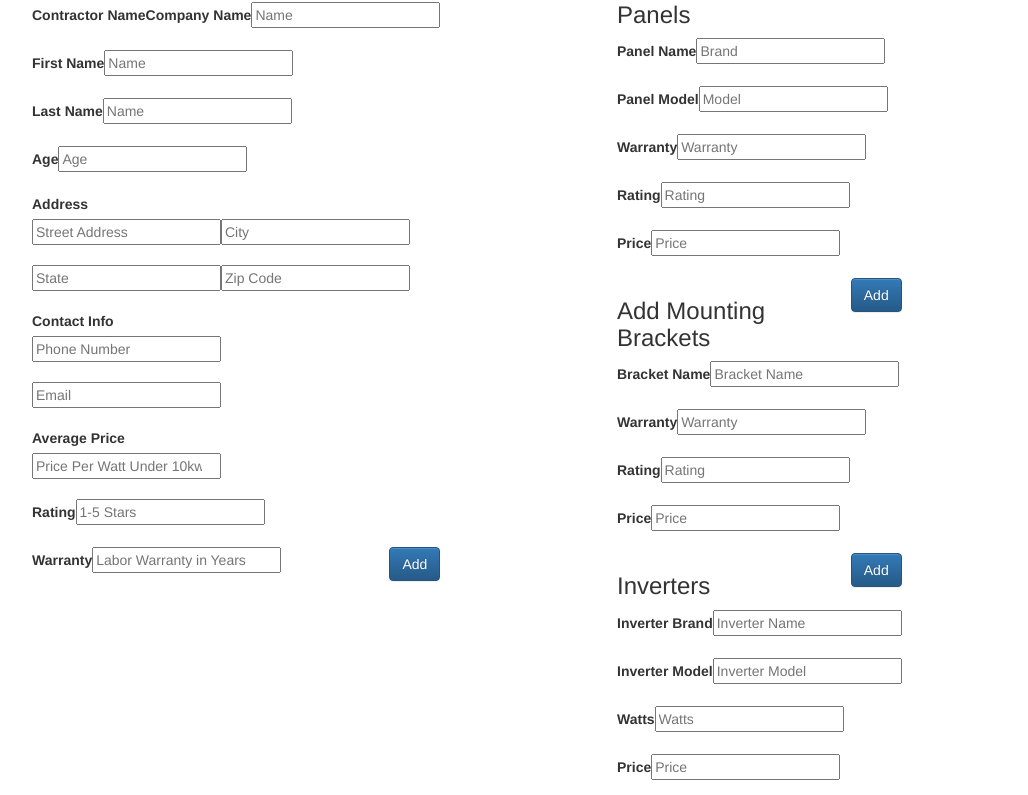
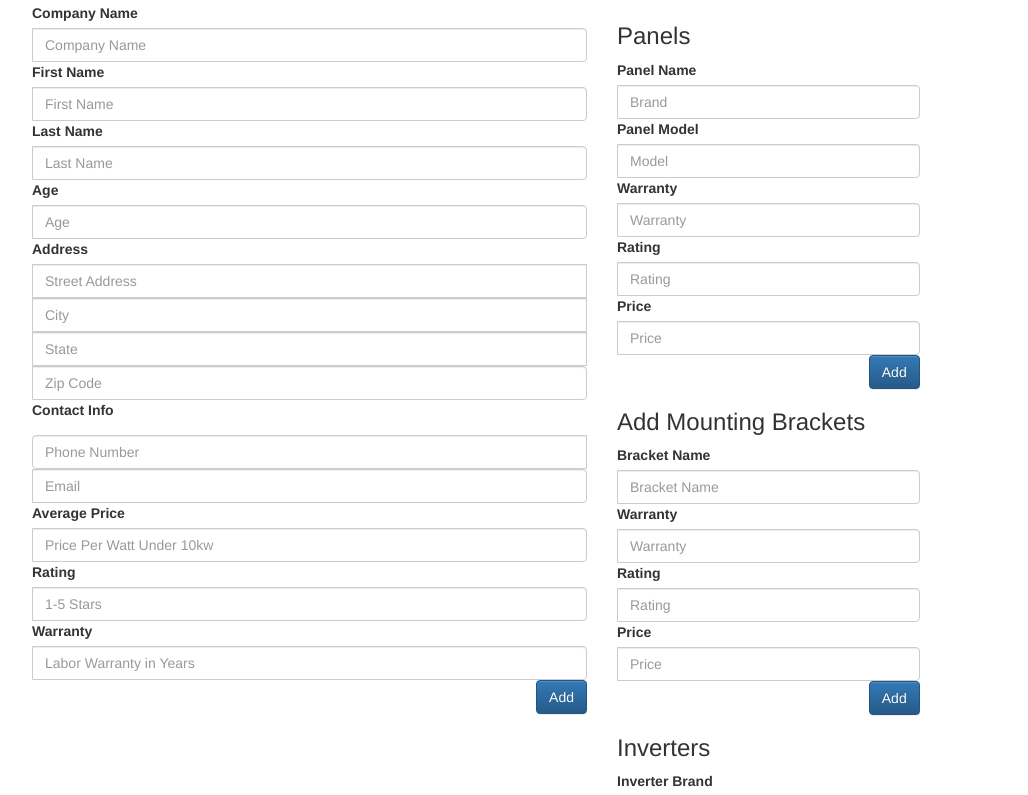
Before and after one commit to chrahum/Solar-PV-Panels, a plain HTML site: page SolarProject/admindFolder/index.html in a window 1280 px wide. Shown: the part 81-876 px from the top of the page, without its empty margins (38-1066 px from the left). Drawn offline with nearby package versions, Linux system fonts and the light colour scheme.

Commit message:
styled admin a bit

```diff
--- a/SolarProject/admindFolder/index.html
+++ b/SolarProject/admindFolder/index.html
@@ -7,108 +7,172 @@
 
 	<script src="https://ajax.googleapis.com/ajax/libs/angularjs/1.5.6/angular.js"></script>
 	<!-- Latest compiled and minified CSS -->
-	<link rel="stylesheet" href="https://maxcdn.bootstrapcdn.com/bootstrap/3.3.7/css/bootstrap.min.css" integrity="sha384-BVYiiSIFeK1dGmJRAkycuHAHRg32OmUcww7on3RYdg4Va+PmSTsz/K68vbdEjh4u"
+	<link rel="stylesheet" href="https://maxcdn.bootstrapcdn.com/bootstrap/3.3.7/css/bootstrap.min.css"
+	integrity="sha384-BVYiiSIFeK1dGmJRAkycuHAHRg32OmUcww7on3RYdg4Va+PmSTsz/K68vbdEjh4u"
 		crossorigin="anonymous">
 
 	<!-- Optional theme -->
-	<link rel="stylesheet" href="https://maxcdn.bootstrapcdn.com/bootstrap/3.3.7/css/bootstrap-theme.min.css" integrity="sha384-rHyoN1iRsVXV4nD0JutlnGaslCJuC7uwjduW9SVrLvRYooPp2bWYgmgJQIXwl/Sp"
+	<link rel="stylesheet" href="https://maxcdn.bootstrapcdn.com/bootstrap/3.3.7/css/bootstrap-theme.min.css"
+	integrity="sha384-rHyoN1iRsVXV4nD0JutlnGaslCJuC7uwjduW9SVrLvRYooPp2bWYgmgJQIXwl/Sp"
 		crossorigin="anonymous">
 
 	<!-- Latest compiled and minified JavaScript -->
-	<script src="https://maxcdn.bootstrapcdn.com/bootstrap/3.3.7/js/bootstrap.min.js" integrity="sha384-Tc5IQib027qvyjSMfHjOMaLkfuWVxZxUPnCJA7l2mCWNIpG9mGCD8wGNIcPD7Txa"
+	<script src="https://maxcdn.bootstrapcdn.com/bootstrap/3.3.7/js/bootstrap.min.js"
+	integrity="sha384-Tc5IQib027qvyjSMfHjOMaLkfuWVxZxUPnCJA7l2mCWNIpG9mGCD8wGNIcPD7Txa"
 		crossorigin="anonymous"></script>
+	<link rel="stylesheet" href="../css/styles.css" />
 
 </head>
 
 <body ng-app="adminMyApp" ng-cloak>
 	<div ng-controller="adminBodyController">
 		<div class="container">
+			<div id="logo">
+				<img src="../images/solar-energy.png" alt="Logo" style="width: 100px">
+			</div>
 			<div class="row">
 				<div class="col-md-6">
-					<h2>Add Contractor</h2><br>
+					<h2>Add Contractor</h2>
+
+					<div class="input-group">
 						<fieldset>
-						<div class="input-group">
-							<label>Contractor Name</label>
+							<p>
 								<label>Company Name</label>
-							<input type="text" class="form-contol" placeholder="Name" ng-model="companyName" /><br><br>
+								<input type="text" class="form-control" placeholder="Company Name" ng-model="companyName" />
+							</p>
+							<p>
 								<label>First Name</label>
-							<input type="text" class="form-contol" placeholder="Name" ng-model="firstName"><br><br>
+								<input type="text" class="form-control" placeholder="First Name" ng-model="firstName">
+							</p>
+							<p>
 								<label>Last Name</label>
-							<input type="text" class="form-contol" placeholder="Name" ng-model="lastName"><br><br>
+								<input type="text" class="form-control" placeholder="Last Name" ng-model="lastName">
+							</p>
+							<p>
 								<label>Age</label>
-							<input type="number" class="form-contol" placeholder="Age" ng-model="contractorAge"><br><br>
-							<label>Address</label><br>
-							<input type="text" class="form-contol" placeholder="Street Address" ng-model="streetAddress">
-							<input type="text" class="form-contol" placeholder="City" ng-model="cityAddress"><br><br>
-							<input type="text" class="form-contol" placeholder="State" ng-model="stateAddress">
-							<input type="text" class="form-contol" placeholder="Zip Code" ng-model="zipCode"><br><br>
-							<label>Contact Info</label><br>
-							<input type="number" class="form-contol" placeholder="Phone Number" ng-model="phoneNumber"><br><br>
-							<input type="email" class="form-contol" placeholder="Email" ng-model="emailInfo"><br><br>
-							<label>Average Price</label><br>
-							<input type="number" class="form-contol" placeholder="Price Per Watt Under 10kw" ng-model="pricePerWatt"><br><br>
-
+								<input type="number" class="form-control" placeholder="Age" ng-model="contractorAge">
+							</p>
+							<p>
+								<label>Address</label>
+								<input type="text" class="form-control" placeholder="Street Address" ng-model="streetAddress">
+								<input type="text" class="form-control" placeholder="City" ng-model="cityAddress">
+								<input type="text" class="form-control" placeholder="State" ng-model="stateAddress">
+								<input type="text" class="form-control" placeholder="Zip Code" ng-model="zipCode">
+							</p>
+							<p>
+								<label>Contact Info</label>
+							</p>
+							<p>
+								<input type="text" class="form-control" ng-model="phoneNumber" placeholder="Phone Number">
+								<input type="email" class="form-control" placeholder="Email" ng-model="emailInfo">
+							</p>
+							<p>
+								<label>Average Price</label>
+								<input type="number" class="form-control" placeholder="Price Per Watt Under 10kw" ng-model="pricePerWatt">
+							</p>
+							<p>
 								<label>Rating</label>
-							<input type="number" class="form-contol" placeholder="1-5 Stars" ng-model="starRating"><br><br>
+								<input type="number" class="form-control" placeholder="1-5 Stars" ng-model="starRating" min="1" max="5">
+							</p>
+							<p>
 								<label>Warranty</label>
-							<input type="number" class="form-contol" placeholder="Labor Warranty in Years" ng-model="laborWarranty">
+								<input type="number" class="form-control" placeholder="Labor Warranty in Years" ng-model="laborWarranty">
+							</p>
+							<p>
 								<button type="button" class="btn btn-primary pull-right" ng-click="pushContractors()">Add</button>
-
+							</p>
+						</fieldset>
 					</div>
 
 
 				</div>
+
 				<div class="col-md-6">
 
 					<h2>Add Equipment</h2>
+
 					<fieldset>
+
 						<div class="input-group">
 
+							<h3>Panels</h3>
+							<div>
+								<p>
+									<label>Panel Name</label>
+									<input type="text" class="form-control" placeholder="Brand" ng-model="panelBrand">
+								</p>
+								<p>
+									<label>Panel Model</label>
+									<input type="text" class="form-control" placeholder="Model" ng-model="panelModel">
+								</p>
+								<p>
+									<label>Warranty</label>
+									<input type="number" class="form-control" placeholder="Warranty" ng-model="panelWarranty">
+								</p>
+								<p>
+									<label>Rating</label>
+									<input type="number" class="form-control" placeholder="Rating" ng-model="panelRating">
+								</p>
+								<p>
+									<label>Price</label>
+									<input type="number" class="form-control" placeholder="Price" ng-model="panelPrice">
+								</p>
+								<p>
+									<button type="button" class="btn btn-primary pull-right" ng-click="pushPanels()">Add</button>
+								</p>
+							</div>
 
-							<h3>Panels</h3>
-							<label>Panel Name</label>
-							<input type="text" class="form-contol" placeholder="Brand" ng-model="panelBrand"><br><br>
-							<label>Panel Model</label>
-							<input type="text" class="form-contol" placeholder="Model" ng-model="panelModel"><br><br>
+							<div>
+
+								<h3> Add Mounting Brackets</h3>
+								<p>
+									<label>Bracket Name</label>
+									<input type="text" class="form-control" placeholder="Bracket Name" ng-model="bracketName">
+								</p>
+								<p>
 									<label>Warranty</label>
-							<input type="number" class="form-contol" placeholder="Warranty" ng-model="panelWarranty"><br><br>
+									<input type="text" class="form-control" placeholder="Warranty" ng-model="bracketWarranty">
+								</p>
+								<p>
 									<label>Rating</label>
-							<input type="number" class="form-contol" placeholder="Rating" ng-model="panelRating"><br><br>
+									<input type="text" class="form-control" placeholder="Rating" ng-model="bracketRating">
+								</p>
+								<p>
 									<label>Price</label>
-							<input type="number" class="form-contol" placeholder="Price" ng-model="panelPrice"><br><br>
-							<button type="button" class="btn btn-primary pull-right" ng-click="pushPanels()">Add</button>
-
-
+									<input type="text" class="form-control" placeholder="Price" ng-model="bracketPrice">
+								</p>
 								<p>
-								<h3> Add Mounting Brackets</h3>
-								<label>Bracket Name</label>
-								<input type="text" class="form-contol" placeholder="Bracket Name" ng-model="bracketName"><br><br>
-								<label>Warranty</label>
-								<input type="text" class="form-contol" placeholder="Warranty" ng-model="bracketWarranty"><br><br>
-								<label>Rating</label>
-								<input type="text" class="form-contol" placeholder="Rating" ng-model="bracketRating"><br><br>
-								<label>Price</label>
-								<input type="text" class="form-contol" placeholder="Price" ng-model="bracketPrice"><br><br>
-
 									<button type="button" class="btn btn-primary pull-right" ng-click="pushMountingBracket()">Add</button>
-
 								</p>
 
+							</div>
+
+							<div>
+							<h3>Inverters</h3>
 							<p>
-
-								<h3>Inverters</h3>
 								<label>Inverter Brand</label>
-								<input type="text" class="form-contol" placeholder="Inverter Name" ng-model="inverterName"><br><br>
+								<input type="text" class="form-control" placeholder="Inverter Name" ng-model="inverterName">
+							</p>
+							<p>
 								<label>Inverter Model</label>
-								<input type="text" class="form-contol" placeholder="Inverter Model" ng-model="inverterModel"><br><br>
+								<input type="text" class="form-control" placeholder="Inverter Model" ng-model="inverterModel">
+							</p>
+							<p>
 								<label>Watts</label>
-								<input type="text" class="form-contol" placeholder="Watts" ng-model="inverterWatts"><br><br>
+								<input type="text" class="form-control" placeholder="Watts" ng-model="inverterWatts">
+							</p>
+							<p>
 								<label>Price</label>
-								<input type="text" class="form-contol" placeholder="Price" ng-model="inverterPrice"><br><br>
+								<input type="text" class="form-control" placeholder="Price" ng-model="inverterPrice">
+							</p>
+							<p>
 								<label>Warranty</label>
-								<input type="text" class="form-contol" placeholder="Warranty" ng-model="inverterWarranty"><br><br>
+								<input type="text" class="form-control" placeholder="Warranty" ng-model="inverterWarranty">
+							</p>
+							<p>
 								<button type="button" class="btn btn-primary pull-right" ng-click="pushInverters()">Add</button>
 							</p>
+							</div>
 						</div>
 					</fieldset>
 				</div>
@@ -120,9 +184,6 @@
 
 	<script src="./adminBodyController.js "></script>
 
-
-
-
 </body>
 
 </html>
--- a/SolarProject/css/styles.css
+++ b/SolarProject/css/styles.css
@@ -9,9 +9,7 @@
 }
 
 div {
-    /*border: solid 1px;*/
-    /*margin: 10px;
-   */
+   align-content: center;
 }
 
 h1 {
```
Lines whose indentation alone changed are shown as unchanged.
